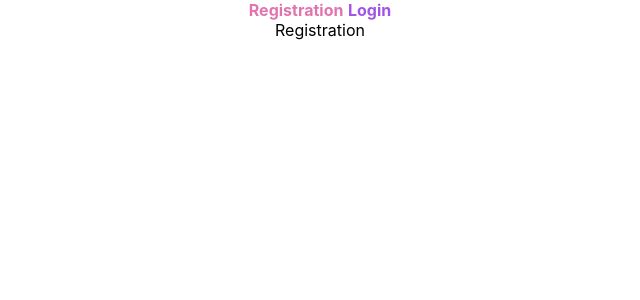
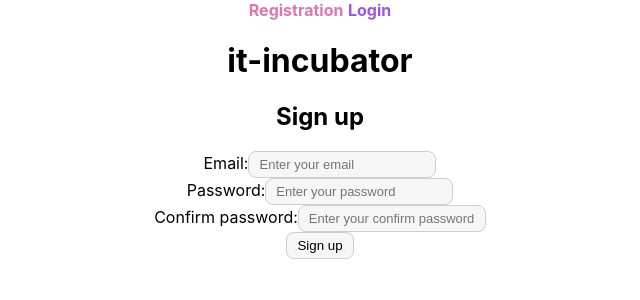
Before and after one commit to YauheniZhukovets/cards-project, a React (Create React App) app: page /#/registration in a window 1280 px wide. Shown: the top 300 px of the page, without its empty margins (320-960 px from the left). Built offline with nearby package versions, Linux system fonts and the light colour scheme.

Commit message:
finished executing Registration.tsx, registrationAPI, registrationReducer.ts

```diff
--- a/src/n1-main/m2-bll/b1-reducers/loginReducer.ts
+++ b/src/n1-main/m2-bll/b1-reducers/loginReducer.ts
@@ -1,23 +1,11 @@
 import {Dispatch} from 'redux';
-import {LoginAPI, LoginParamsType, UserType} from '../../m3-dal/d1-login/loginAPI';
+import {LoginAPI, LoginParamsType, UserResponseType} from '../../m3-dal/m1-API/loginAPI';
 import {setAppStatusAC, SetAppStatusACType} from './appReducer';
 
 const initialState: InitialStateType = {
     isLoggedIn: false,
     error: null,
-    user: {
-        _id: '',
-        email: '',
-        name: '',
-        avatar: '',
-        publicCardPacksCount: 0,
-        created: null,
-        updated: null,
-        isAdmin: false,
-        verified: false,
-        rememberMe: false,
-        error: '',
-    },
+    user: null
 }
 
 export const loginReducer = (state: InitialStateType = initialState, action: ActionsLoginType): InitialStateType => {
@@ -43,7 +31,7 @@ export const setIsLoggedInAC = (value: boolean) => {
 export const setLoginErrorAC = (error: string | null) => {
     return {type: 'login/SET-LOGIN-ERROR', payload: {error}} as const
 }
-export const addUserDateAC = (user: UserType) => {
+export const addUserDateAC = (user: UserResponseType) => {
     return {type: 'login/SET-USER-DATE', payload: {user}} as const
 }
 
@@ -60,7 +48,6 @@ export const loginTC = (data: LoginParamsType) => (dispatch: Dispatch<ActionsLog
             const error = e.response ? e.response.data.error : (e.message + ', more details in the console')
             dispatch(setLoginErrorAC(error))
             dispatch(setAppStatusAC('failed'))
-            dispatch(setIsLoggedInAC(false))
         })
 }
 
@@ -68,11 +55,11 @@ export const loginTC = (data: LoginParamsType) => (dispatch: Dispatch<ActionsLog
 export type InitialStateType = {
     isLoggedIn: boolean
     error: string | null
-    user: UserType
+    user: UserResponseType | null
 }
 
-type LoginACType = ReturnType<typeof setIsLoggedInAC>
+export type setIsLoggedInACType = ReturnType<typeof setIsLoggedInAC>
 type SetLoginErrorACType = ReturnType<typeof setLoginErrorAC>
 type AddUserDateACType = ReturnType<typeof addUserDateAC>
 
-type ActionsLoginType = LoginACType | SetLoginErrorACType | SetAppStatusACType | AddUserDateACType
+type ActionsLoginType = setIsLoggedInACType | SetLoginErrorACType | SetAppStatusACType | AddUserDateACType
--- /dev/null
+++ b/src/n1-main/m2-bll/b1-reducers/registrationReducer.ts
@@ -0,0 +1,48 @@
+import {Dispatch} from 'redux';
+import {setAppStatusAC, SetAppStatusACType} from './appReducer';
+import {registrationAPI, RegistrationParamsType} from '../../m3-dal/m1-API/registrationAPI';
+import {setIsLoggedInAC, setIsLoggedInACType} from './loginReducer';
+
+const initialState: InitialStateType = {
+    error: null,
+}
+
+export const registrationReducer = (state: InitialStateType = initialState, action: ActionsRegistrationType): InitialStateType => {
+    switch (action.type) {
+        case 'registration/SET-REGISTRATION-ERROR': {
+            return {...state, error: action.payload.error}
+        }
+        default:
+            return state
+    }
+}
+
+//action
+export const setRegistrationErrorAC = (error: string | null) => {
+    return {type: 'registration/SET-REGISTRATION-ERROR', payload: {error}} as const
+}
+
+
+//thunk
+export const registrationTC = (data: RegistrationParamsType) => (dispatch: Dispatch<ActionsRegistrationType>) => {
+    dispatch(setAppStatusAC('loading'))
+    registrationAPI.registration(data)
+        .then(() => {
+            dispatch(setAppStatusAC('succeeded'))
+            dispatch(setIsLoggedInAC(false))
+        })
+        .catch((e) => {
+            const error = e.response ? e.response.data.error : (e.message + ', more details in the console')
+            dispatch(setRegistrationErrorAC(error))
+            dispatch(setAppStatusAC('failed'))
+        })
+}
+
+//type
+export type InitialStateType = {
+    error: string | null
+}
+
+type SetRegistrationErrorACType = ReturnType<typeof setRegistrationErrorAC>
+
+type ActionsRegistrationType = | SetRegistrationErrorACType | SetAppStatusACType | setIsLoggedInACType
--- a/src/n1-main/m2-bll/store.ts
+++ b/src/n1-main/m2-bll/store.ts
@@ -4,11 +4,13 @@ import {profileReducer} from './b1-reducers/profileReducer';
 import {loginReducer} from './b1-reducers/loginReducer';
 import thunk from 'redux-thunk';
 import {appReducer} from './b1-reducers/appReducer';
+import {registrationReducer} from './b1-reducers/registrationReducer';
 
 
 const reducers = combineReducers({
     app: appReducer,
     login: loginReducer,
+    registration: registrationReducer,
     me: meReducer,
     profile: profileReducer,
 })
--- a/src/n1-main/m3-dal/d1-login/loginAPI.ts
+++ b/src/n1-main/m3-dal/m1-API/loginAPI.ts
@@ -3,7 +3,7 @@ import {AxiosResponse} from 'axios';
 
 export const LoginAPI = {
     login(data: LoginParamsType) {
-        return instance.post<LoginParamsType, AxiosResponse<UserType>>(`auth/login/`, data);
+        return instance.post<LoginParamsType, AxiosResponse<UserResponseType>>(`auth/login/`, data);
     }
 }
 
@@ -13,7 +13,7 @@ export type LoginParamsType = {
     rememberMe: boolean
 }
 
-export type UserType = {
+export type UserResponseType = {
     _id: string;
     email: string;
     name: string;
--- /dev/null
+++ b/src/n1-main/m3-dal/m1-API/registrationAPI.ts
@@ -0,0 +1,14 @@
+import {instance} from '../instance';
+import {AxiosResponse} from 'axios';
+
+export const registrationAPI = {
+    registration(data: RegistrationParamsType) {
+        return instance.post<RegistrationParamsType, AxiosResponse>(`auth/register/`, data);
+    }
+}
+
+export type RegistrationParamsType = {
+    email: string
+    password: string
+    confirmPassword:string
+}
--- a/src/n2-features/f1-auth/a1-login/Login.tsx
+++ b/src/n2-features/f1-auth/a1-login/Login.tsx
@@ -32,13 +32,13 @@ export const Login = () => {
         validate: (values) => {
             const errors: FormikErrorType = {};
             if (!values.email) {
-                errors.email = 'Required';
+                errors.email = 'Please enter your email Address.';
             } else if (!/^[A-Z0-9._%+-]+@[A-Z0-9.-]+\.[A-Z]{2,4}$/i.test(values.email)) {
-                errors.email = 'Invalid email address';
+                errors.email = 'Please enter valid email address.';
             }
 
             if (!values.password) {
-                errors.password = 'Required';
+                errors.password = 'Please enter your password.';
             } else if (values.password.length < 3) {
                 errors.password = 'Password length must be more than 8 characters';
             }
@@ -62,7 +62,7 @@ export const Login = () => {
                 <p><b>Password</b>: 1qazxcvBG</p>
             </div>
             <div>
-                <h1>Sign in</h1>
+                <h2>Sign in</h2>
                 {!!error ? <div style={{color: 'red'}}>{error}</div>
                     : status === 'loading' ? <img  src={preload} style={ {height:'30px'} } alt={'pic'}/>
                         : <div><br/></div>}
--- a/src/n2-features/f1-auth/a2-registration/Registration.tsx
+++ b/src/n2-features/f1-auth/a2-registration/Registration.tsx
@@ -1,10 +1,109 @@
 import React from 'react';
+import {useDispatch, useSelector} from 'react-redux';
+import {AppStoreType} from '../../../n1-main/m2-bll/store';
+import {AppStatusType} from '../../../n1-main/m2-bll/b1-reducers/appReducer';
+import {useFormik} from 'formik';
+import SuperInputText from '../../../n1-main/m1-ui/common/c1-SuperInputText/SuperInputText';
+import SuperButton from '../../../n1-main/m1-ui/common/c2-SuperButton/SuperButton';
+import {registrationTC} from '../../../n1-main/m2-bll/b1-reducers/registrationReducer';
+import {Navigate} from 'react-router-dom';
+import {PATH} from '../../../n1-main/m1-ui/routes/RoutesRoot';
 
 export const Registration = () => {
+    type FormikErrorType = {
+        email?: string
+        password?: string
+        confirmPassword?: string
+    }
+
+    const dispatch = useDispatch()
+    const status = useSelector<AppStoreType, AppStatusType>(state => state.app.status)
+    const error = useSelector<AppStoreType, null | string>(state => state.registration.error)
+    const formik = useFormik({
+        initialValues: {
+            email: '',
+            password: '',
+            confirmPassword: ''
+        },
+        validate: (values) => {
+            const errors: FormikErrorType = {};
+            if (!values.email) {
+                errors.email = 'Please enter your email Address.';
+            } else if (!/^[A-Z0-9._%+-]+@[A-Z0-9.-]+\.[A-Z]{2,4}$/i.test(values.email)) {
+                errors.email = 'Please enter valid email address.';
+            }
+
+            if (!values.password) {
+                errors.password = 'Please enter your password.';
+            } else if (values.password.length < 8) {
+                errors.password = 'Password length must be more than 8 characters';
+            }
+
+            if (!values.confirmPassword) {
+                errors.confirmPassword = 'Please enter your confirm password.';
+            } else if (values.password !== values.confirmPassword) {
+                errors.confirmPassword = 'Passwords don\'t match.';
+            }
+            return errors;
+        },
+        onSubmit: (values) => {
+            /*formik.resetForm()*/
+            dispatch(registrationTC(values))
+        },
+    })
+
+    if (!!error) {
+        return <Navigate to={PATH.REGISTRATION}/>
+    }
+    if (status === 'succeeded') {
+        return <Navigate to={PATH.LOGIN}/>
+    }
 
     return (
         <div>
-            <span>Registration</span>
+
+            <div>
+                <h1>it-incubator</h1>
+                <h2>Sign up</h2>
+                {/*   {!!error ? <div style={{color: 'red'}}>{error}</div>
+                    : status === 'loading' ? <img  src={preload} style={ {height:'30px'} } alt={'pic'}/>
+                        : <div><br/></div>}*/}
+            </div>
+
+            <form onSubmit={formik.handleSubmit}>
+                <div>
+                    Email:
+                    <SuperInputText type={'email'}
+                                    placeholder={'Enter your email'}
+                                    {...formik.getFieldProps('email')}
+                                    error={formik.touched.email ? formik.errors.email : ''}
+                    />
+                </div>
+                <div>
+                    Password:
+                    <SuperInputText type={'password'}
+                                    placeholder={'Enter your password'}
+                                    {...formik.getFieldProps('password')}
+                                    error={formik.touched.password ? formik.errors.password : ''}
+                    />
+                </div>
+
+                <div>
+                    Confirm password:
+                    <SuperInputText type={'password'}
+                                    placeholder={'Enter your confirm password'}
+                                    {...formik.getFieldProps('confirmPassword')}
+                                    error={formik.touched.confirmPassword ? formik.errors.confirmPassword : ''}
+                    />
+                </div>
+                <div>
+                    <SuperButton type={'submit'}
+                                 disabled={status === 'loading'}
+                    >
+                        Sign up
+                    </SuperButton>
+                </div>
+            </form>
         </div>
     );
 };
```
Also changed, not shown: src/n2-features/f1-auth/a5 -profile/Profile.tsx (+14 -8 lines).
